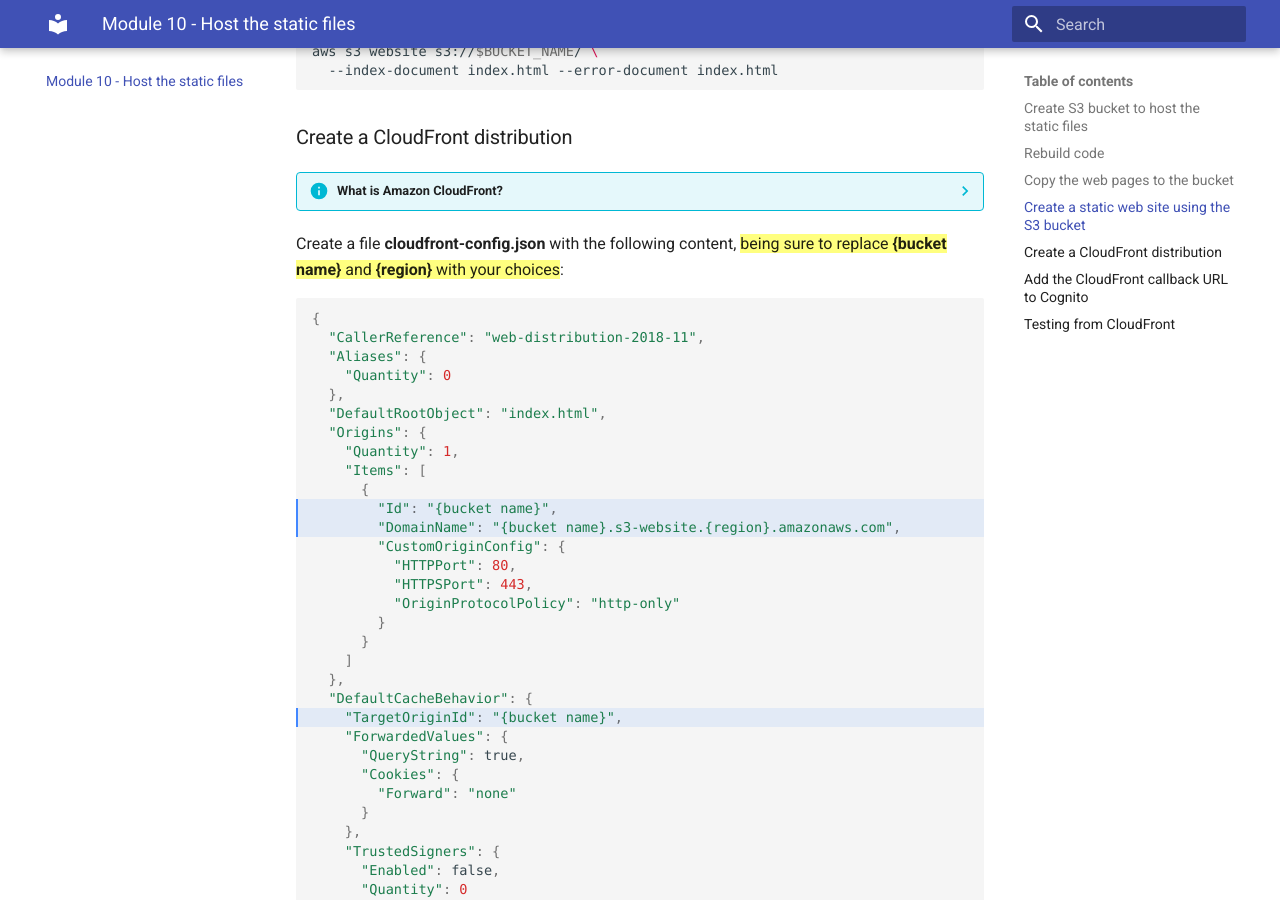
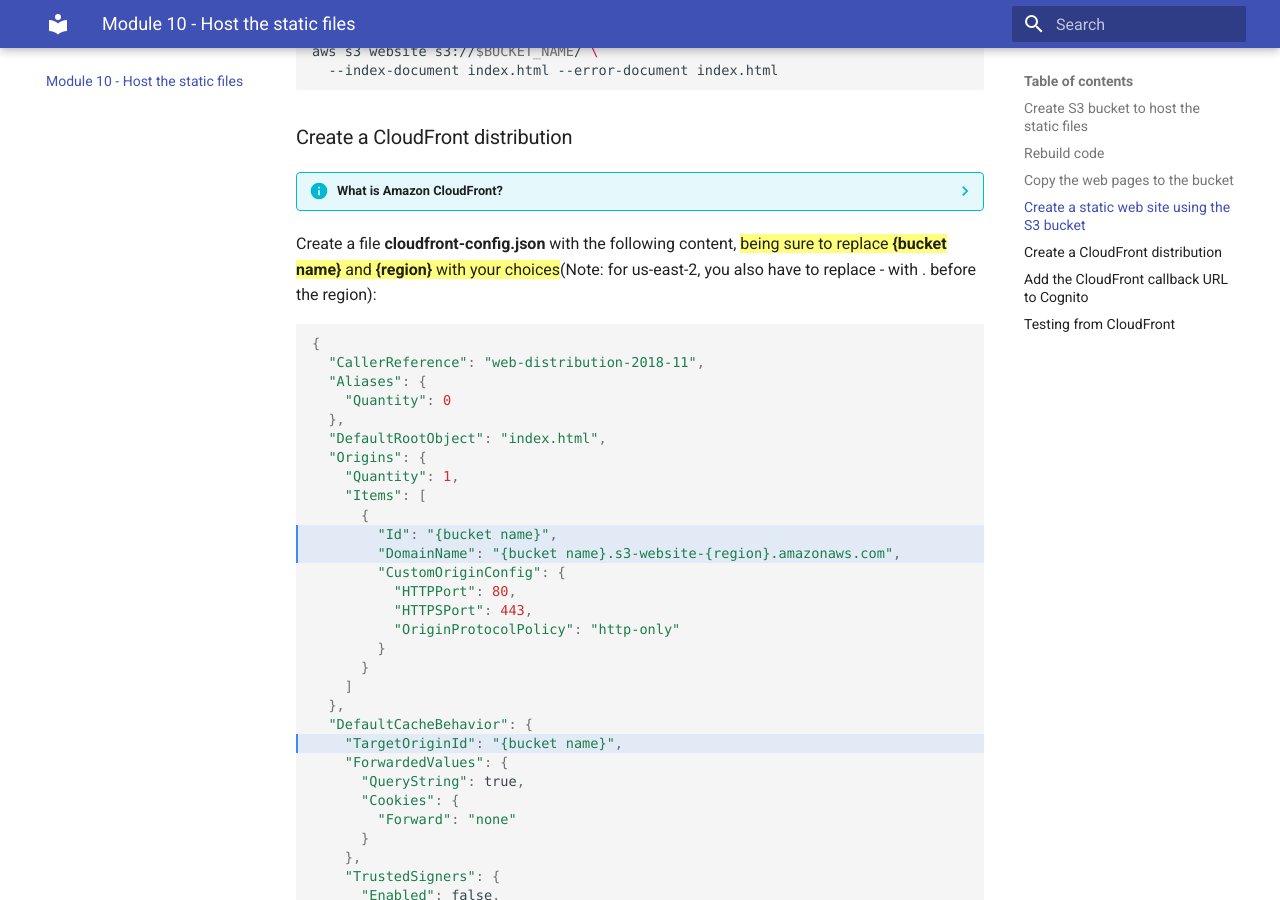
Before and after one commit to xiangshen-dk/workshop-building-secure-apis, an MkDocs documentation site: the page built from docs/static-site.md, in a window 1280 px wide and 900 px high, scrolled down 1803 px. Built offline with MkDocs 1.6.1 and Material for MkDocs 9.7.7, drawn with Linux system fonts in a browser that asks for light colours; some web fonts are replaced.

Commit message:
bucket update

````diff
--- a/docs/static-site.md
+++ b/docs/static-site.md
@@ -61,7 +61,7 @@ aws s3 website s3://$BUCKET_NAME/ \
 ??? info "What is Amazon CloudFront?"
     Amazon CloudFront is a content delivery network (CDN) service that gives businesses and web application developers an easy and cost effective way to distribute content to end users with low latency and high data transfer speeds. Here, it will also enable HTTPS for our frontend hosted in Amazon S3. For more information, see https://aws.amazon.com/cloudfront/.
 
-Create a file __cloudfront-config.json__ with the following content, ==being sure to replace __{bucket name}__ and __{region}__ with your choices==:
+Create a file __cloudfront-config.json__ with the following content, ==being sure to replace __{bucket name}__ and __{region}__ with your choices==(Note: for us-east-2, you also have to replace - with . before the region):
 
 ```javascript hl_lines="11 12 22"
 {
@@ -75,7 +75,7 @@ Create a file __cloudfront-config.json__ with the following content, ==being sur
     "Items": [
       {
         "Id": "{bucket name}",
-        "DomainName": "{bucket name}.s3-website.{region}.amazonaws.com",
+        "DomainName": "{bucket name}.s3-website-{region}.amazonaws.com",
         "CustomOriginConfig": {
           "HTTPPort": 80,
           "HTTPSPort": 443,
````
